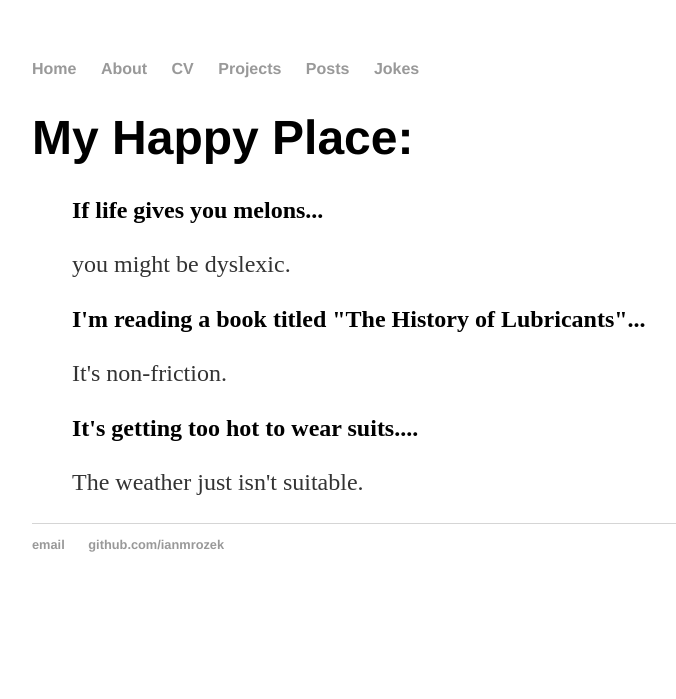
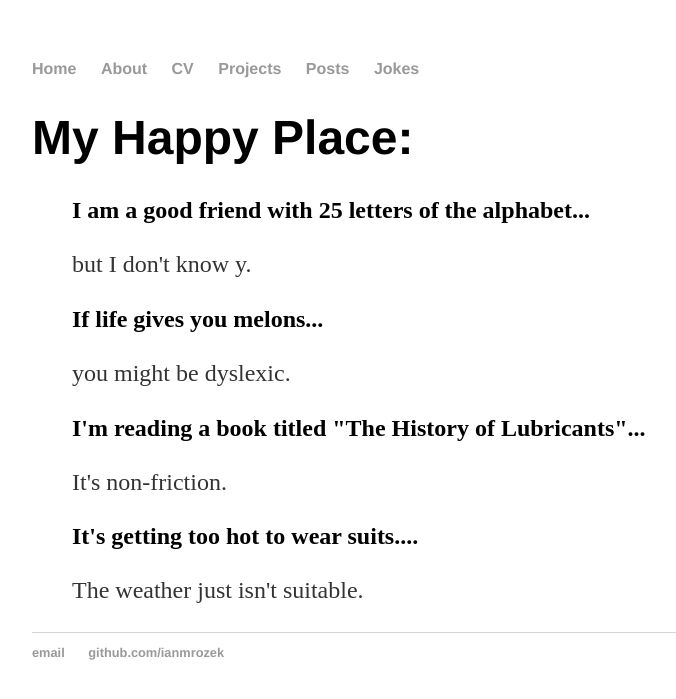
Before and after one commit to IanMrozek/ianmrozek.github.io, a Jekyll site: the page built from jokes/index.html, in a window 1280 px wide. Shown: the top 699 px of the page, without its empty margins (160-836 px from the left). Built offline with Jekyll 4.4.1, drawn with Linux system fonts in a browser that asks for light colours.

Commit message:
joke update

```diff
--- a/jokes/index.html
+++ b/jokes/index.html
@@ -5,6 +5,8 @@ title: "My Happy Place:"
 	<h1>{{ page.title }}</h1>
 	<ul class="jokes">
       <div class="blurb">
+        <h2>I am a good friend with 25 letters of the alphabet...</h2>
+        <p>but I don't know y.</p>
         <h2>If life gives you melons...</h2>
         <p>you might be dyslexic.</p>
         <h2>I'm reading a book titled "The History of Lubricants"...</h2>
```
